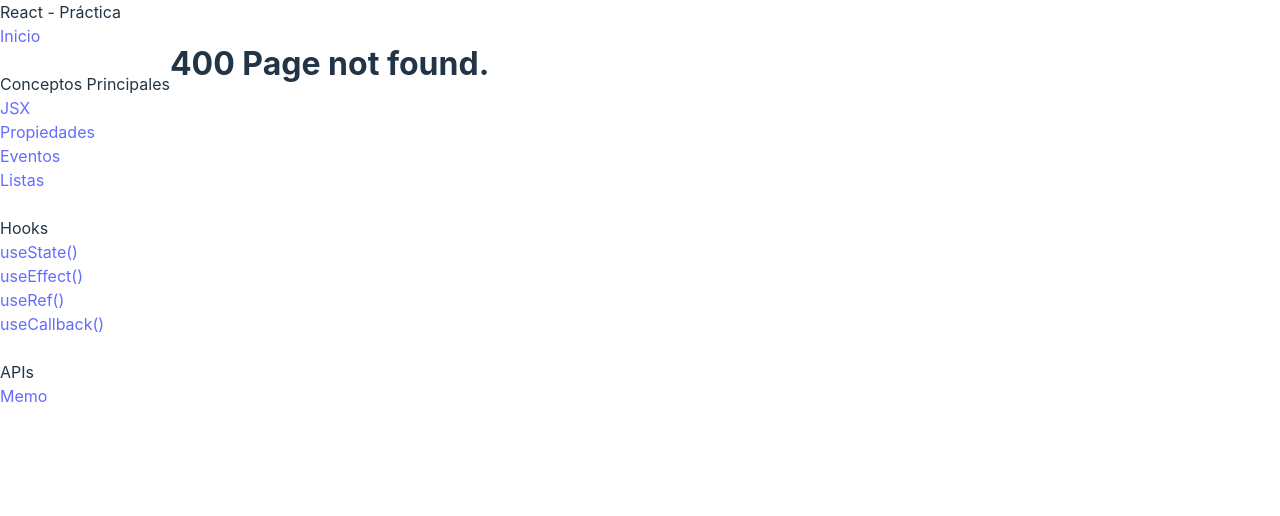
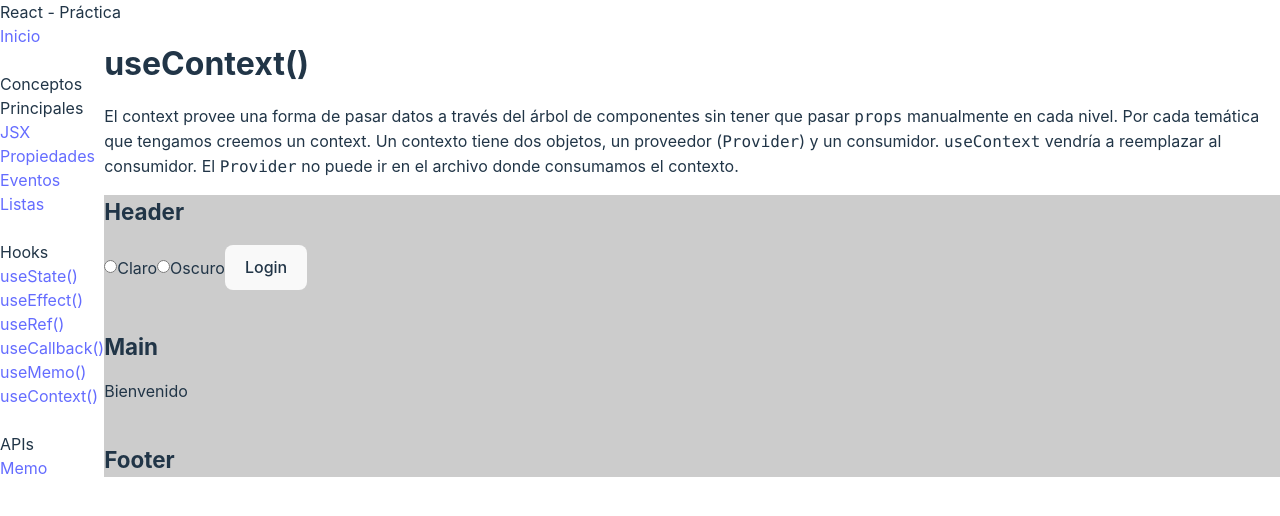
Before and after one commit to luiz-22/react, a React (Vite) app: page /usecontext in a window 1280 px wide. Before the commit this address had no page. Shown: the top 516 px of the page. Built offline with nearby package versions, Linux system fonts and the light colour scheme.

Commit message:
24/04/2024

```diff
--- a/src/App.jsx
+++ b/src/App.jsx
@@ -12,6 +12,8 @@ import UseState from './pages/hooks/UseState'
 import UseEffect from './pages/hooks/UseEffect'
 import UseRef from './pages/hooks/UseRef'
 import UseCallback from './pages/hooks/UseCallback'
+import UseMemo from './pages/hooks/UseMemo'
+import UseContext from './pages/hooks/UseContext'
 // ------------------------------ APIs ------------------------------
 import Memo from './pages/apis/Memo'
 
@@ -45,6 +47,8 @@ function App() {
             <Route path="/useeffect" element={<UseEffect />}></Route>
             <Route path="/useref" element={<UseRef />}></Route>
             <Route path="/usecallback" element={<UseCallback />}></Route>
+            <Route path="/usememo" element={<UseMemo/>}></Route>
+            <Route path="/usecontext" element={<UseContext/>}></Route>
 
             {/* ------------------------------ APIs ------------------------------ */}
             <Route path="/memo" element={<Memo />}></Route>
--- a/src/components/SideBar.jsx
+++ b/src/components/SideBar.jsx
@@ -57,6 +57,16 @@ function SideBar() {
             useCallback()
           </Link>
         </li>
+        <li>
+          <Link to="usememo" className="pl-4">
+            useMemo()
+          </Link>
+        </li>
+        <li>
+          <Link to="usecontext" className="pl-4">
+            useContext()
+          </Link>
+        </li>
 
         <br />
 
--- a/src/index.css
+++ b/src/index.css
@@ -64,6 +64,12 @@ h2 {
   margin: 1rem 0;
 }
 
+h3 {
+  font-size: 1.4rem;
+  font-weight: bold;
+  margin: 1rem 0;
+}
+
 ul {
   padding: 0;
   list-style-type: none;
--- a/src/pages/apis/Memo.jsx
+++ b/src/pages/apis/Memo.jsx
@@ -1,16 +1,14 @@
 import { memo, useState } from "react";
 
 const Contador1 = () => {
-
-  console.log("Contador 1 se renderiza")
-
+  // console.log("Contador 1 se renderiza")
   return (
     <></>
   )
 }
 
 const Contador2 = memo(() => {
-  console.log("Contador 2 se renderiza");
+  // console.log("Contador 2 se renderiza");
   return <></>;
 });
 Contador2.displayName = "Contador2"; // Asigna el nombre del componente
--- /dev/null
+++ b/src/pages/hooks/UseContext.jsx
@@ -0,0 +1,37 @@
+import "./context/styles.css"
+import { ThemeProvider } from "./context/ThemeContext";
+import { AuthProvider } from "./context/AuthContext";
+import Header from "./context/Header"
+import Main from "./context/Main"
+import Footer from "./context/Footer"
+
+export default function UseContext() {
+
+    return (
+        <>
+            <h1>useContext()</h1>
+
+            <p>
+                El context provee una forma de pasar datos a través del árbol de
+                componentes sin tener que pasar <code>props</code> manualmente en cada
+                nivel. Por cada temática que tengamos creemos un context. Un contexto
+                tiene dos objetos, un proveedor (<code>Provider</code>) y un consumidor.{" "}
+                <code>useContext</code> vendría a reemplazar al consumidor. El{" "}
+                <code>Provider</code> no puede ir en el archivo donde consumamos el
+                contexto.
+            </p>
+
+            <div className="context">
+                <AuthProvider>
+                    <ThemeProvider>
+                        <Header />
+                        <br />
+                        <Main />
+                        <br />
+                        <Footer />
+                    </ThemeProvider>
+                </AuthProvider>
+            </div>
+        </>
+    )
+}
--- /dev/null
+++ b/src/pages/hooks/UseMemo.jsx
@@ -0,0 +1,67 @@
+import { memo, useMemo, useState, useCallback } from "react";
+import PropTypes from "prop-types";
+
+const Contador = memo(({ contador, sumar, restar }) => {
+  // console.log("Contador se renderiza");
+  const superNumero = useMemo(() => {
+    let numero = 0;
+
+    for (let i = 0; i < 1000000000; i++) {
+      numero++;
+    }
+
+    return numero;
+  }, []);                      // Se renderiza una sola vez
+
+  return (
+    <>
+      <h3>Contador</h3>
+
+      <div>
+        <button onClick={sumar}>+</button>
+        <button onClick={restar}>-</button>
+      </div>
+
+      <p>{contador}</p>
+
+      <h3>{superNumero}</h3>
+    </>
+  )
+});
+
+Contador.displayName = "Contador"; // Asigna el nombre del componente
+
+Contador.propTypes = { // Agrega validación de tipos
+  contador: PropTypes.number.isRequired,
+  sumar: PropTypes.func.isRequired,
+  restar: PropTypes.func.isRequired,
+};
+
+export default function UseMemo() {
+  const [contador, setContador] = useState(0);
+
+  const sumar = useCallback(() => setContador(contador + 1), [contador]); // uso useCallback así no se vuelva a renderizar
+
+  const restar = useCallback(() => setContador(contador - 1), [contador]);
+
+  return (
+    <>
+      <h1>useMemo</h1>
+
+      <p>
+        Memoriza un valor calculado, es decir, el resultado de una función.
+        Genera propiedades computadas. Úsalo en procesos pesados.
+      </p>
+
+      <br />
+
+      <div>
+        <button onClick={sumar}>+</button>
+        <button onClick={restar}>-</button>
+      </div>
+      <p>{contador}</p>
+
+      <Contador contador={contador} sumar={sumar} restar={restar} />
+    </>
+  );
+}
--- /dev/null
+++ b/src/pages/hooks/context/AuthContext.jsx
@@ -0,0 +1,29 @@
+import { createContext, useState } from "react";
+import PropTypes from "prop-types";
+
+const AuthContext = createContext();
+
+const initialAuth = null;
+
+const AuthProvider = ({ children }) => {
+  const [auth, setAuth] = useState(initialAuth);
+
+  const handleAuth = () => {
+    if (auth) {
+      setAuth(null);
+    } else {
+      setAuth(true);
+    }
+  };
+
+  const data = { auth, handleAuth };
+
+  return <AuthContext.Provider value={data}>{children}</AuthContext.Provider>;
+};
+
+AuthProvider.propTypes = {
+  children: PropTypes.node.isRequired, // Valida que children sea un nodo de React
+};
+
+export { AuthProvider };
+export default AuthContext;
--- /dev/null
+++ b/src/pages/hooks/context/Footer.jsx
@@ -0,0 +1,13 @@
+import { useContext } from "react";
+import ThemeContext from "./ThemeContext";
+
+export default function FooterContext() {
+
+    const { theme } = useContext(ThemeContext);
+
+    return (
+        <div className={theme}>
+            <h3>Footer</h3>
+        </div>
+    )
+}
--- /dev/null
+++ b/src/pages/hooks/context/Header.jsx
@@ -0,0 +1,31 @@
+import { useContext } from "react";
+import ThemeContext from "./ThemeContext";
+import AuthContext from "./AuthContext";
+
+export default function HeaderContext() {
+    const { theme, handleTheme } = useContext(ThemeContext);
+    const { auth, handleAuth} = useContext(AuthContext)
+
+    return (
+        <div className={theme}>
+            <h3>Header</h3>
+            <input
+                type="radio"
+                name="theme"
+                id="light-context"
+                onClick={handleTheme}
+                value="light"
+            />
+            <label htmlFor="light-context">Claro</label>
+            <input
+                type="radio"
+                name="theme"
+                id="dark-context"
+                onClick={handleTheme}
+                value="dark"
+            />
+            <label htmlFor="dark-context">Oscuro</label>
+            <button onClick={handleAuth}>{auth ? "Logout" : "Login"}</button>
+        </div>
+    )
+}
--- /dev/null
+++ b/src/pages/hooks/context/Main.jsx
@@ -0,0 +1,16 @@
+import { useContext } from "react";
+import ThemeContext from "./ThemeContext";
+import AuthContext from "./AuthContext";
+
+export default function MainContext() {
+
+    const { theme } = useContext(ThemeContext);
+    const { auth } = useContext(AuthContext);
+
+    return (
+        <div className={theme}>
+            <h3>Main</h3>
+            {auth ? <p>Hola Usuario</p> : <p>Bienvenido</p>}
+        </div>
+    )
+}
--- /dev/null
+++ b/src/pages/hooks/context/ThemeContext.jsx
@@ -0,0 +1,29 @@
+import { createContext, useState } from "react";
+import PropTypes from "prop-types"; // Importa PropTypes
+
+const ThemeContext = createContext();
+
+const initialTheme = "light";
+
+const ThemeProvider = ({ children }) => {
+  const [theme, setTheme] = useState(initialTheme);
+
+  const handleTheme = (e) => {
+    if (e.target.value === "light") {
+      setTheme("light");
+    } else {
+      setTheme("dark");
+    }
+  };
+
+  const data = { theme, handleTheme };
+
+  return <ThemeContext.Provider value={data}>{children}</ThemeContext.Provider>;  // Retornamos solo el proveedor
+};
+
+ThemeProvider.propTypes = {
+  children: PropTypes.node.isRequired, // Valida que children sea un nodo de React
+};
+
+export { ThemeProvider };
+export default ThemeContext;
--- /dev/null
+++ b/src/pages/hooks/context/styles.css
@@ -0,0 +1,8 @@
+.context {
+    background-color: #ccc;
+}
+
+.dark {
+    color: #fff;
+    background-color: #000;
+}
```
